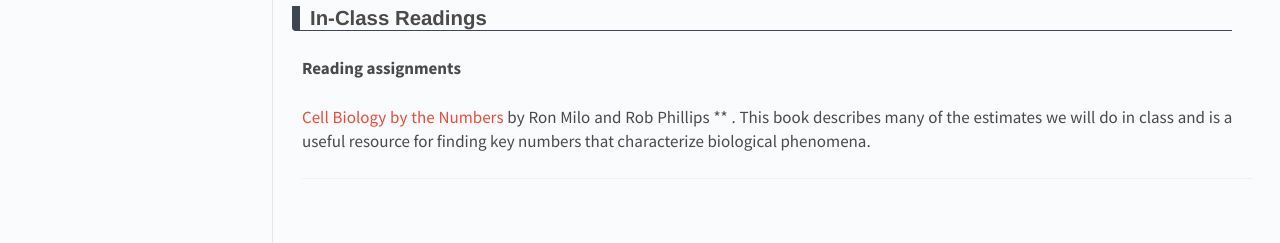
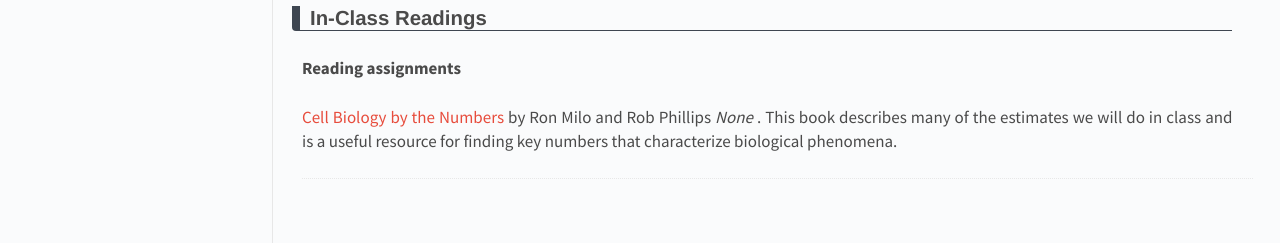
Before and after one commit to RPGroup-PBoC/pboc22_marseille, a Jekyll site: the page built from _posts/2022-01-28-materials.md, in a window 1280 px wide. Shown: the part 657-900 px from the top of the page. Built offline with Jekyll 4.4.1, drawn with Linux system fonts in a browser that asks for light colours.

Commit message:
Trying to get rid of certain formats.

```diff
--- a/_data/papers.yaml
+++ b/_data/papers.yaml
@@ -1,6 +1,7 @@
  Reading assignments:
  - title: "Cell Biology by the Numbers"
    author: "Ron Milo and Rob Phillips"
+   journal: None
    description: "This book describes many of the estimates we will do in class and is a useful resource for finding key numbers that characterize biological phenomena."
    link: "http://book.bionumbers.org/"
 
```
